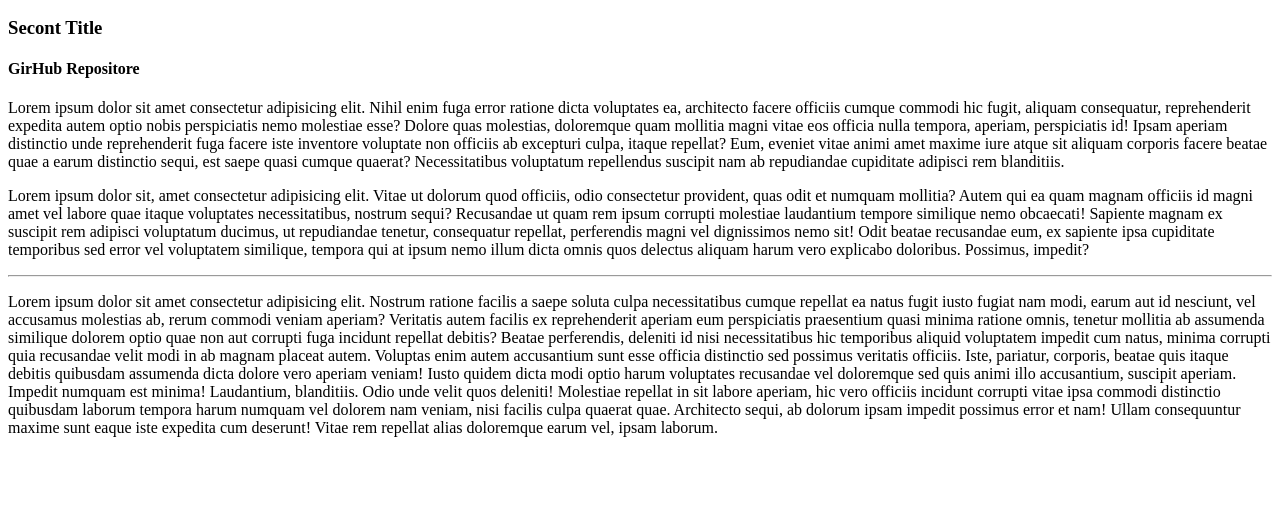
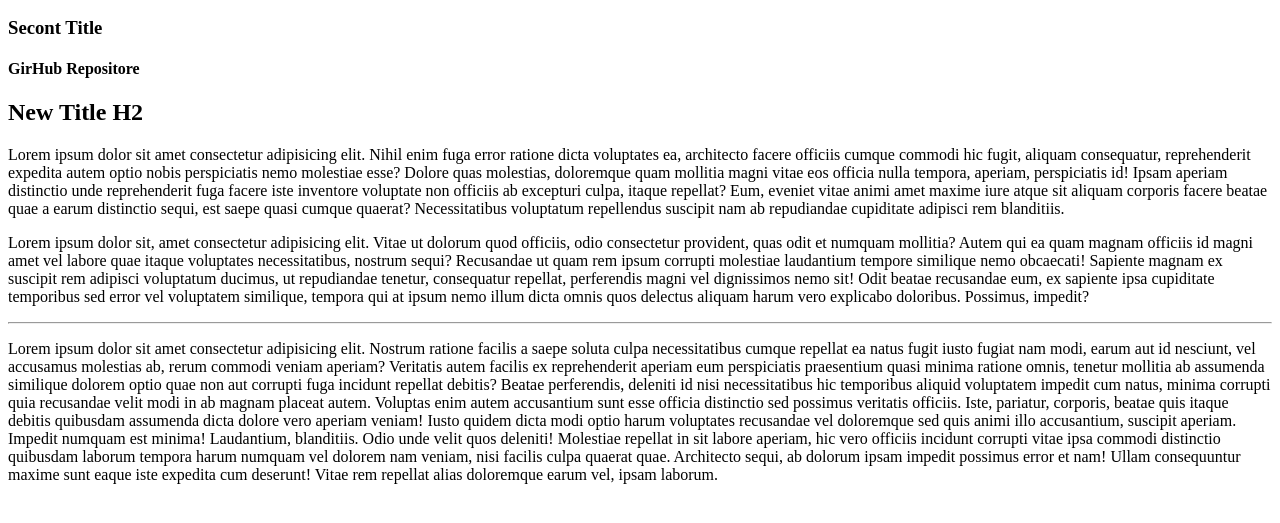
Before and after one commit to andresunderwood/vscode-course, a plain HTML site: page index.html in a window 1280 px wide. Shown: the part 83-606 px from the top of the page. Drawn offline with Linux system fonts and the light colour scheme; no server answers.

Commit message:
First Commit

```diff
--- a/index.html
+++ b/index.html
@@ -15,6 +15,9 @@
 
     <h4>GirHub Repositore</h4>
 
+    <h2>New Title H2</h2>
+
+
     <div>Lorem ipsum dolor sit amet consectetur adipisicing elit. Nihil enim fuga error ratione dicta voluptates ea, architecto facere officiis cumque commodi hic fugit, aliquam consequatur, reprehenderit expedita autem optio nobis perspiciatis nemo molestiae esse? Dolore quas molestias, doloremque quam mollitia magni vitae eos officia nulla tempora, aperiam, perspiciatis id! Ipsam aperiam distinctio unde reprehenderit fuga facere iste inventore voluptate non officiis ab excepturi culpa, itaque repellat? Eum, eveniet vitae animi amet maxime iure atque sit aliquam corporis facere beatae quae a earum distinctio sequi, est saepe quasi cumque quaerat? Necessitatibus voluptatum repellendus suscipit nam ab repudiandae cupiditate adipisci rem blanditiis.</div>
 
     <p>Lorem ipsum dolor sit, amet consectetur adipisicing elit. Vitae ut dolorum quod officiis, odio consectetur provident, quas odit et numquam mollitia? Autem qui ea quam magnam officiis id magni amet vel labore quae itaque voluptates necessitatibus, nostrum sequi? Recusandae ut quam rem ipsum corrupti molestiae laudantium tempore similique nemo obcaecati! Sapiente magnam ex suscipit rem adipisci voluptatum ducimus, ut repudiandae tenetur, consequatur repellat, perferendis magni vel dignissimos nemo sit! Odit beatae recusandae eum, ex sapiente ipsa cupiditate temporibus sed error vel voluptatem similique, tempora qui at ipsum nemo illum dicta omnis quos delectus aliquam harum vero explicabo doloribus. Possimus, impedit?</p>
--- a/index.js
+++ b/index.js
@@ -8,4 +8,4 @@ const getUser = async () => {
 
 }
 
-getUser()
+getUser();
--- a/style.css
+++ b/style.css
@@ -6,4 +6,5 @@ h1 {
 .comment {
 
     color: royalblue;
+
 }
```
